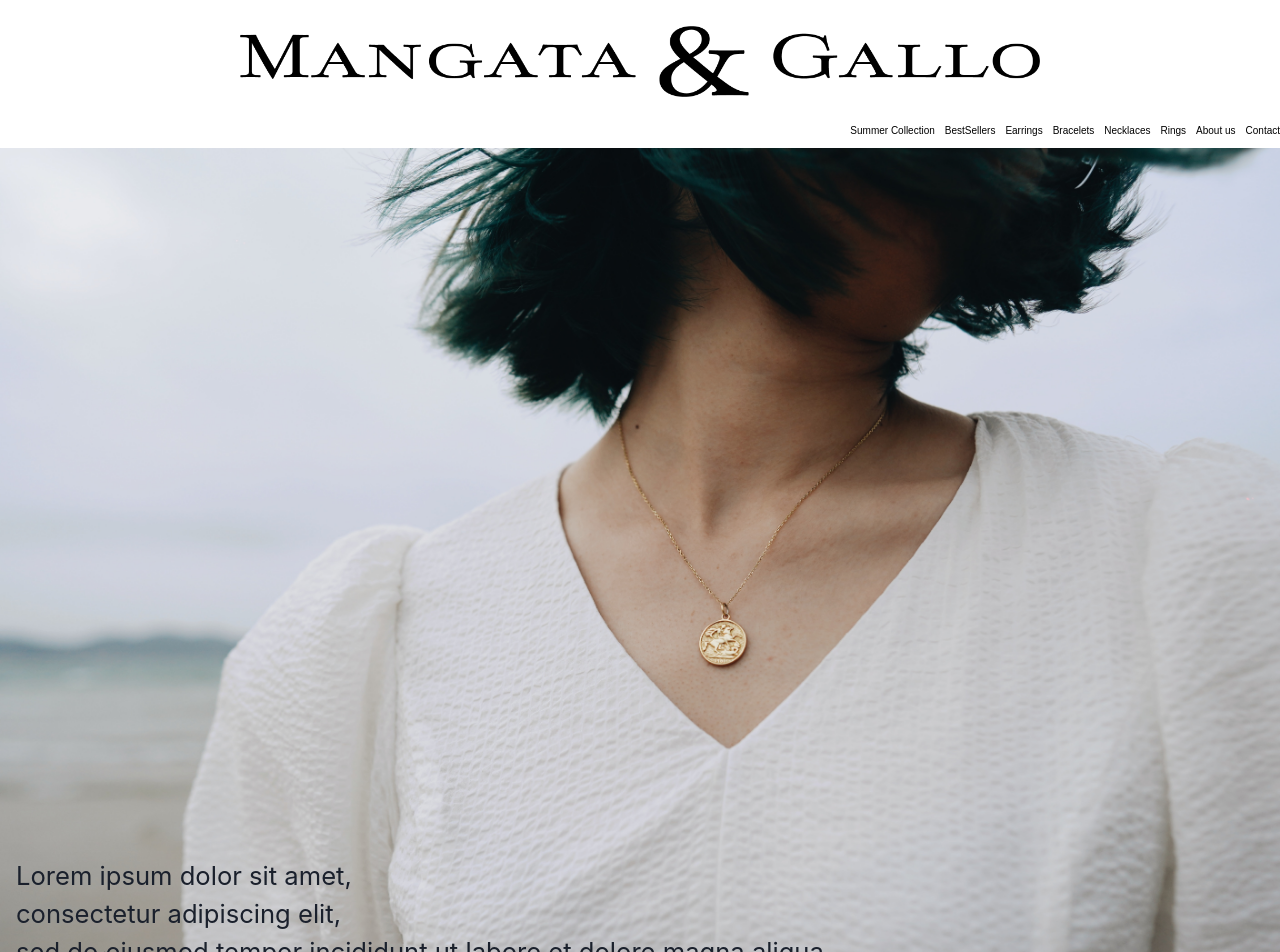
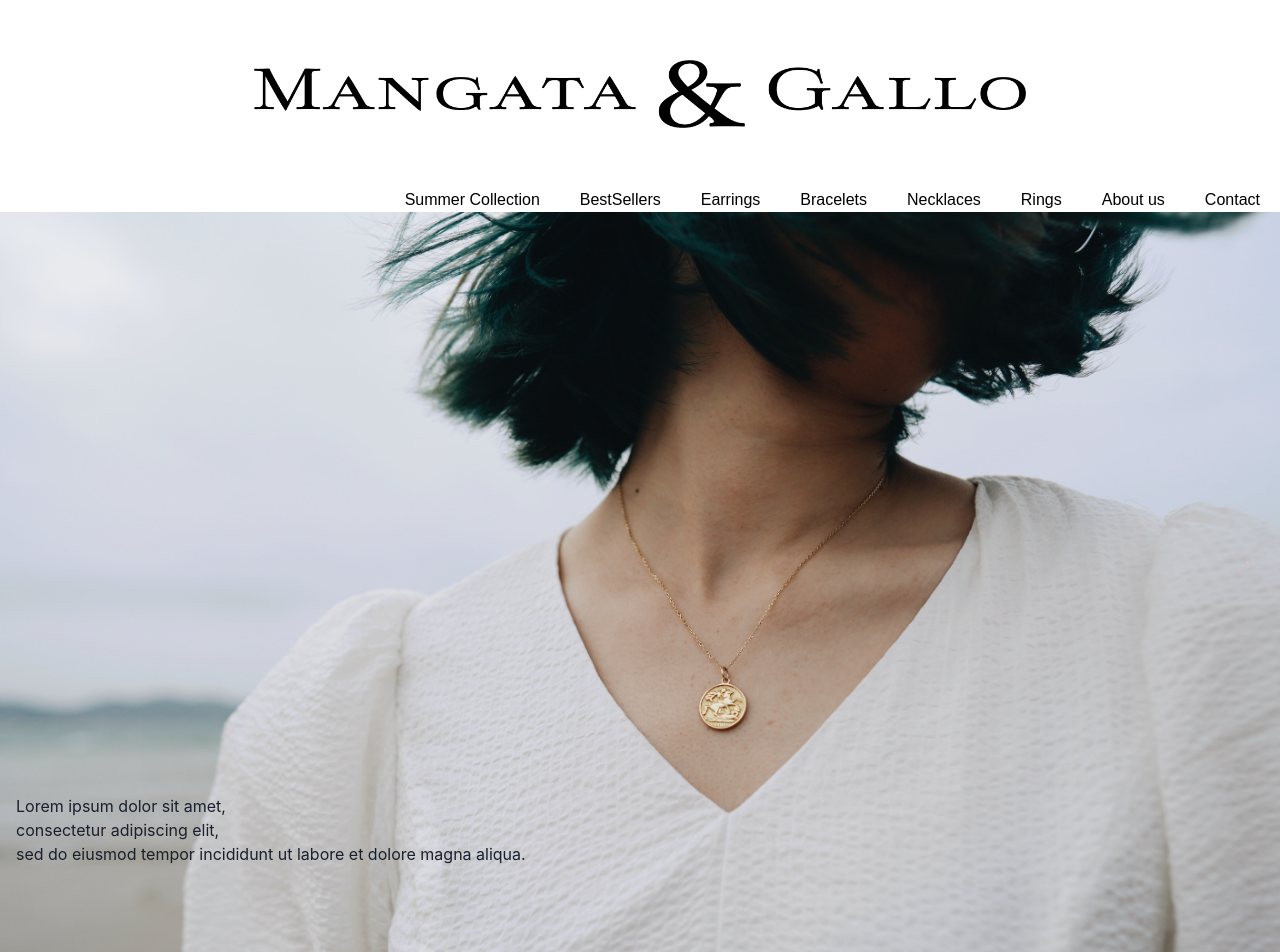
Before and after one commit to natti05/mangata_gallo, a React (Create React App) app: page / in a window 1280 px wide. Shown: the top 952 px of the page. Built offline with nearby package versions, Linux system fonts and the light colour scheme.

Commit message:
change made on media size

```diff
--- a/src/App.css
+++ b/src/App.css
@@ -9,19 +9,17 @@
 .main img {
     width: 100vw;
     display: flex;
-    margin: 10px 0 50px 0;
+    margin: 0px 0 50px 0;
 }
 .main h1 {
-    bottom: 30px;
+    bottom: 40px;
     left: 16px;
-    font-size: 2vw;
     position: absolute;
 }
 
 .main p {
     bottom: 10px;
     left: 16px;
-    font-size: 2vw;
     font-style: italic;
     position: absolute;
 }
@@ -77,7 +75,12 @@ img.aboutpic {
 /********** Large devices only **********/
 
 @media (min-width: 1200px) {
-
+    .main h1 {
+        bottom: 200px;
+    }
+    .main p {
+        bottom: 80px;
+    }
 
 }
 
@@ -85,6 +88,12 @@ img.aboutpic {
 /********** Medium devices only **********/
 
 @media (min-width: 992px) and (max-width: 1199px) {
+    .main h1 {
+        bottom: 100px;
+    }
+    .main p {
+        bottom: 50px;
+    }
 
 }
 
@@ -92,5 +101,10 @@ img.aboutpic {
 /********** Small devices only **********/
 
 @media (min-width: 768px) and (max-width: 991px) {
-
+    .main h1 {
+        bottom: 70px;
+    }
+    .main p {
+        bottom: 20px;
+    }
 }
--- a/src/assets/components/Contact.js
+++ b/src/assets/components/Contact.js
@@ -20,7 +20,7 @@ function Contact() {
             </div>
         <div className='contact'>
             <TableContainer>
-            <h2 style={{marginBottom: 20 }}><b>Opening Hours</b></h2>
+            <h1 style={{marginBottom: 20 }}><b>Opening Hours</b></h1>
                 <Table>
                     <Thead>
                         <Tr>
--- a/src/assets/css/Contact.css
+++ b/src/assets/css/Contact.css
@@ -51,7 +51,7 @@ input, textarea {
   }
   /* score */
   .slider {
-    -webkit-appearance: none;
+    appearance: none;
     width: 100%;
     height: 25px;
     background: #d3d3d3;
@@ -81,3 +81,24 @@ input, textarea {
     background: darkgray ;
     cursor: pointer;
   }
+
+  /********** Large devices only **********/
+
+@media (min-width: 1200px) {
+
+
+}
+
+
+/********** Medium devices only **********/
+
+@media (min-width: 992px) and (max-width: 1199px) {
+
+}
+
+
+/********** Small devices only **********/
+
+@media (min-width: 768px) and (max-width: 991px) {
+
+}
--- a/src/assets/css/FooterNav.css
+++ b/src/assets/css/FooterNav.css
@@ -3,7 +3,7 @@
   justify-content: center;
 }
 .head-logo {
-  margin: 10px;
+  margin: 20px;
   padding: 16px;
   width: 65vw;
 }
@@ -13,9 +13,8 @@ justify-content: right;
 
 }
 .nav-item {
-  padding: 0px 0px 0px 10px;
+  padding: 0px 10px 0px 10px;
   text-decoration: none;
-  font-size: 10px;
   color: black;
   font-family: Arial, Helvetica, sans-serif;
 }
@@ -32,7 +31,14 @@ footer {
 /********** Large devices only **********/
 
 @media (min-width: 1200px) {
-
+  .head-logo {
+    margin: 30px;
+    padding: 30px;
+    width: 65vw;
+  }
+  .nav-item {
+    padding: 0px 20px 0px 20px;
+  }
 }
 
 
```
